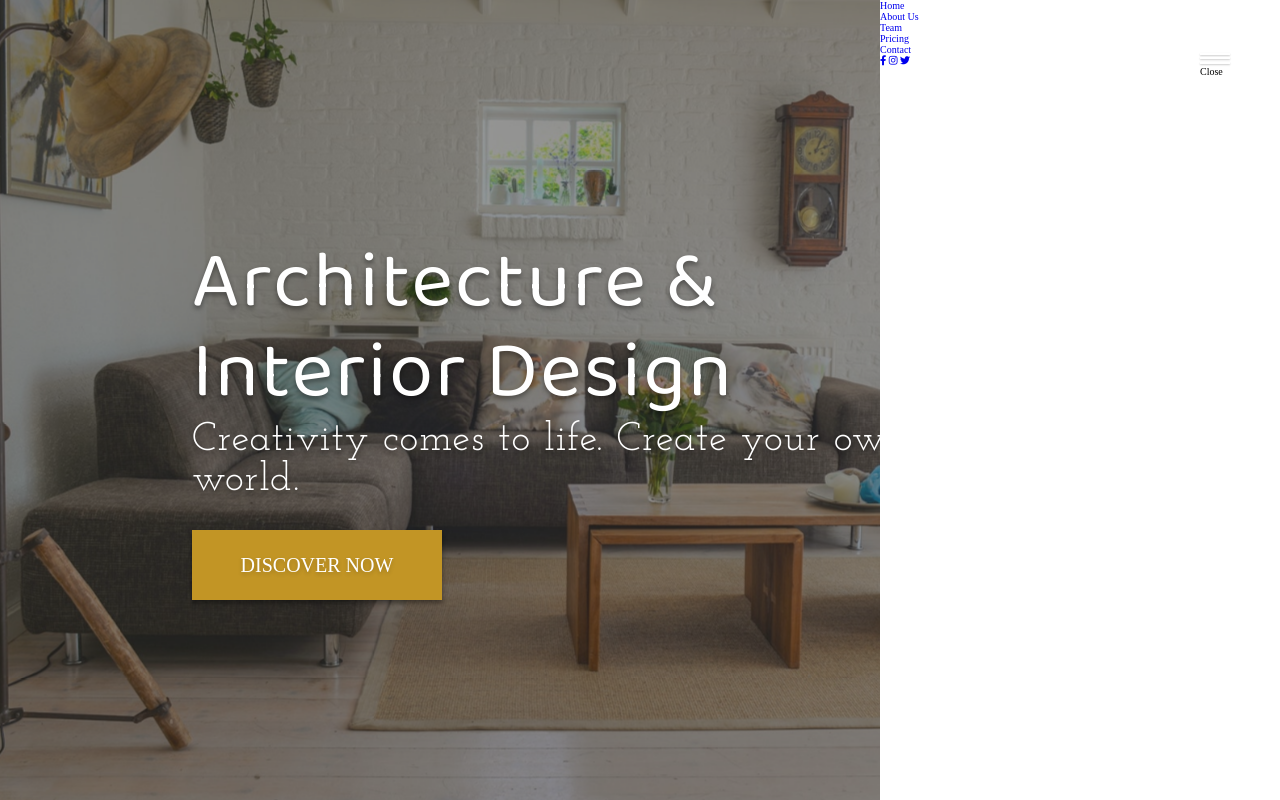
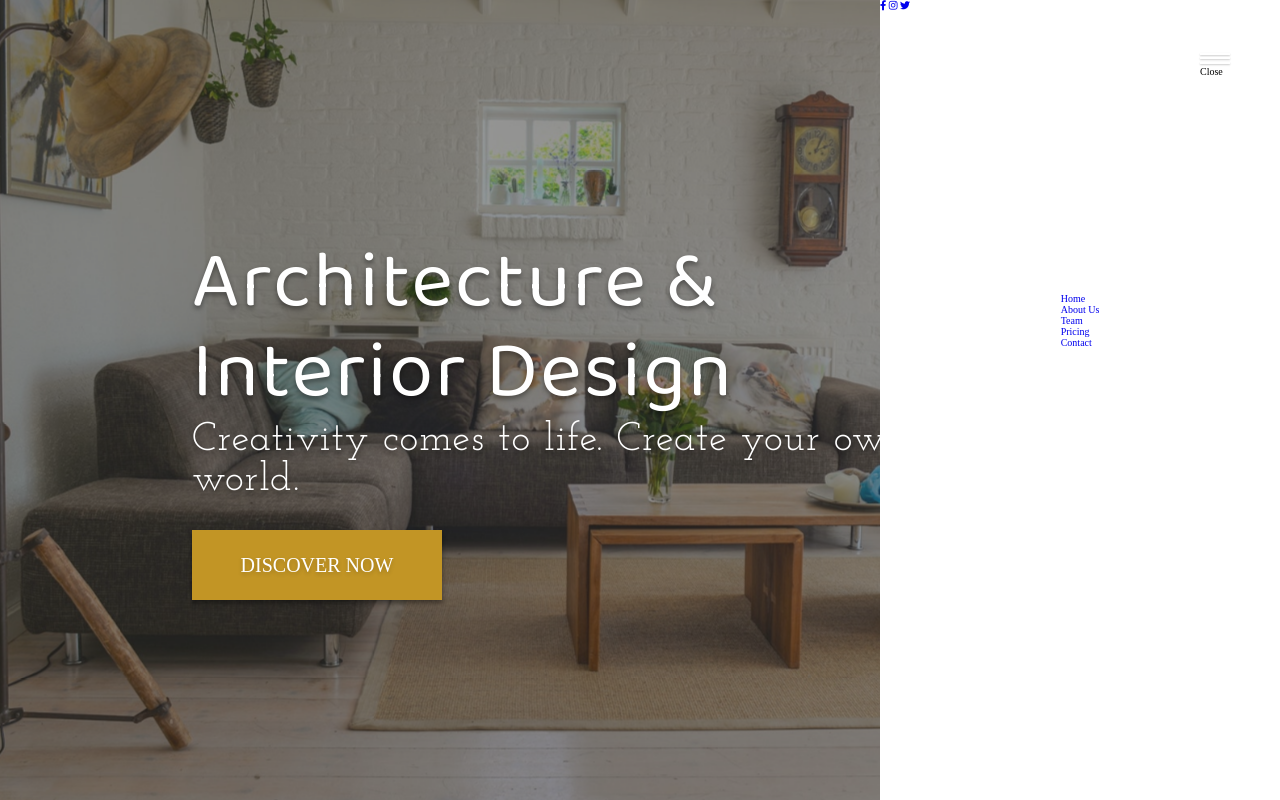
Before and after one commit to Unity7/design-website, a plain HTML site: page index.html in a window 1280 px wide. Drawn offline with Linux system fonts and the light colour scheme; a web font is replaced by a local one.

Commit message:
styled the menu element

```diff
--- a/style.css
+++ b/style.css
@@ -136,4 +136,11 @@ html {
   background-color: #fff;
 }
 
+.menu {
+  position: absolute;
+  top: 40%;
+  left: 50%;
+  transform: translate(-50%, -50%);
+}
+
 /* End of Side Bar */
```
